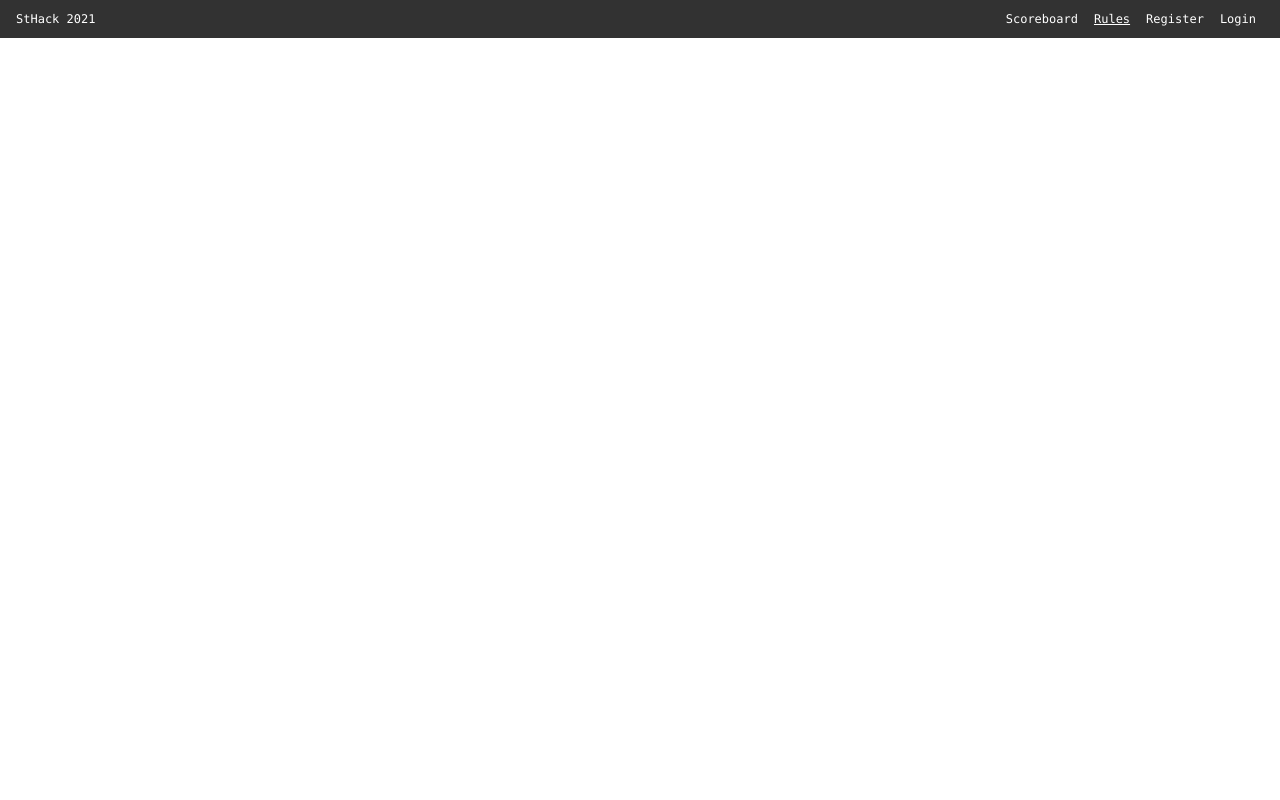
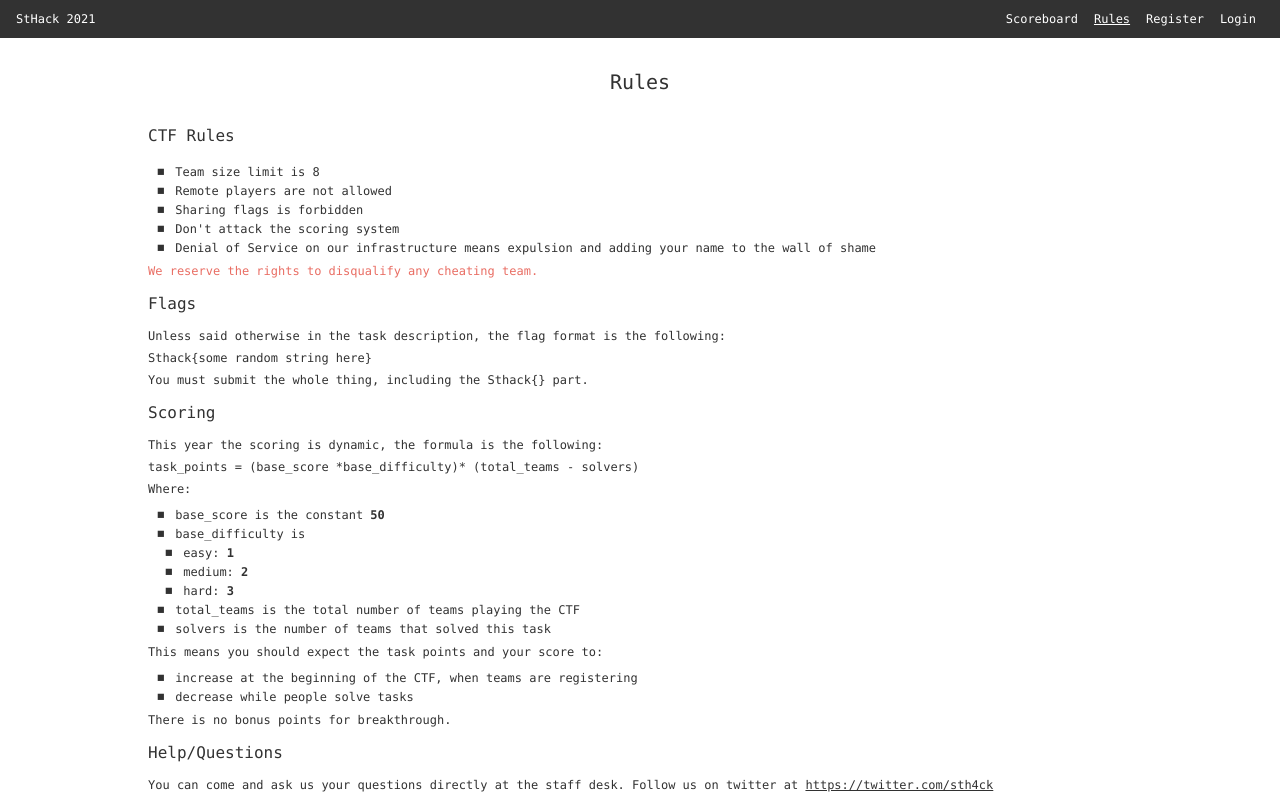
Before and after one commit to StHack/scoreboard, a React (Create React App) app in the folder client/: page /rules in a window 1280 px wide. Built offline with nearby package versions, Linux system fonts and the light colour scheme; no server answers.

Commit message:
feat(client): add rules

```diff
--- a/client/src/App.tsx
+++ b/client/src/App.tsx
@@ -28,6 +28,7 @@ export default function App () {
       <AppBlock>
         <Header />
 
+        <Container>
           <Switch>
             <Route exact path="/">
               {isAuthenticated ? <Game></Game> : <Redirect to="/login" />}
@@ -63,7 +64,12 @@ export default function App () {
               <Rules />
             </Route>
           </Switch>
+        </Container>
       </AppBlock>
     </BrowserRouter>
   )
 }
+
+const Container = styled.div`
+  overflow: auto;
+`
--- a/client/src/pages/Rules.tsx
+++ b/client/src/pages/Rules.tsx
@@ -1,5 +1,65 @@
 import { Box } from 'components/Box'
+import ReactMarkdown from 'react-markdown'
+import { ReactMarkdownRenderers } from 'styles/react-markdown'
 
 export function Rules () {
-  return <Box></Box>
+  return (
+    <Box m="auto" px="2" maxWidth="100rem">
+      <ReactMarkdown components={ReactMarkdownRenderers} children={rulesMarkdown} />
+    </Box>
+  )
 }
+
+const rulesMarkdown = `
+# Rules
+
+## CTF Rules
+
+- Team size limit is 8
+- Remote players are not allowed
+- Sharing flags is forbidden
+- Don't attack the scoring system
+- Denial of Service on our infrastructure means expulsion and adding your name to the wall of shame
+
+> We reserve the rights to disqualify any cheating team.
+
+## Flags
+
+Unless said otherwise in the task description, the flag format is the following:
+
+\`\`\`text
+Sthack{some random string here}
+\`\`\`
+
+You must submit the whole thing, including the \`Sthack{}\` part.
+
+## Scoring
+
+This year the scoring is dynamic, the formula is the following:
+
+\`\`\`text
+task_points = (base_score *base_difficulty)* (total_teams - solvers)
+\`\`\`
+
+Where:
+
+- \`base_score\` is the constant **50**
+- \`base_difficulty\` is
+  - easy: **1**
+  - medium: **2**
+  - hard: **3**
+- \`total_teams\` is the total number of teams playing the CTF
+- \`solvers\` is the number of teams that solved this task
+
+This means you should expect the task points and your score to:
+
+- increase at the beginning of the CTF, when teams are registering
+- decrease while people solve tasks
+
+There is no bonus points for breakthrough.
+
+## Help/Questions
+
+You can come and ask us your questions directly at the staff desk.
+Follow us on twitter at <https://twitter.com/sth4ck>
+`
--- /dev/null
+++ b/client/src/styles/react-markdown.tsx
@@ -0,0 +1,63 @@
+import styled from '@emotion/styled'
+import { Components } from 'react-markdown/src/ast-to-react'
+import {
+  color,
+  ColorProps,
+  fontSize,
+  FontSizeProps,
+  space,
+  SpaceProps,
+  textAlign,
+  TextAlignProps,
+} from 'styled-system'
+import { cleanStyledSystem } from 'styles'
+
+const ListItem = styled.li<{
+  checked: boolean | null
+  index: number
+  ordered: boolean
+}>`
+  margin-left: ${p => p.theme.space[2]};
+
+  ::before {
+    content: ${p => !p.ordered && "'▪ '"};
+    font-size: ${p => p.theme.fontSizes[2]};
+  }
+`
+
+const Img = styled.img`
+  max-width: 100%;
+  display: block;
+  margin: ${p => p.theme.space[2]} auto;
+`
+
+const Text = styled('p', cleanStyledSystem)<
+  SpaceProps & FontSizeProps & TextAlignProps & ColorProps
+>`
+  ${textAlign}
+  ${fontSize}
+  ${space}
+  ${color}
+`
+Text.defaultProps = {
+  my: '2',
+  fontSize: '2',
+}
+
+export const ReactMarkdownRenderers: Components = {
+  h1: p => <Text as="h1" my="4" fontSize="3" textAlign="center" {...p} />,
+  h2: p => <Text as="h2" my="3" {...p} />,
+  h3: p => <Text as="h3" {...p} />,
+  h4: p => <Text as="h4" {...p} />,
+  h5: p => <Text as="h5" {...p} />,
+  h6: p => <Text as="h6" {...p} />,
+  p: p => <Text fontSize="0" textAlign="initial" {...p} />,
+  // eslint-disable-next-line jsx-a11y/anchor-has-content
+  a: p => <a {...p} target="_blank" rel="noopener noreferrer" />,
+  li: p => {
+    return <ListItem {...p} />
+  },
+  blockquote: p => <Text as="blockquote" color="red" {...(p as any)} />,
+  // listItem: ListItem,
+  img: Img,
+}
```
Also changed, not shown: client/package.json (+9 -8 lines), 1 other file (tests, documents, lock files or other folders). Lines whose indentation alone changed are shown as unchanged.
